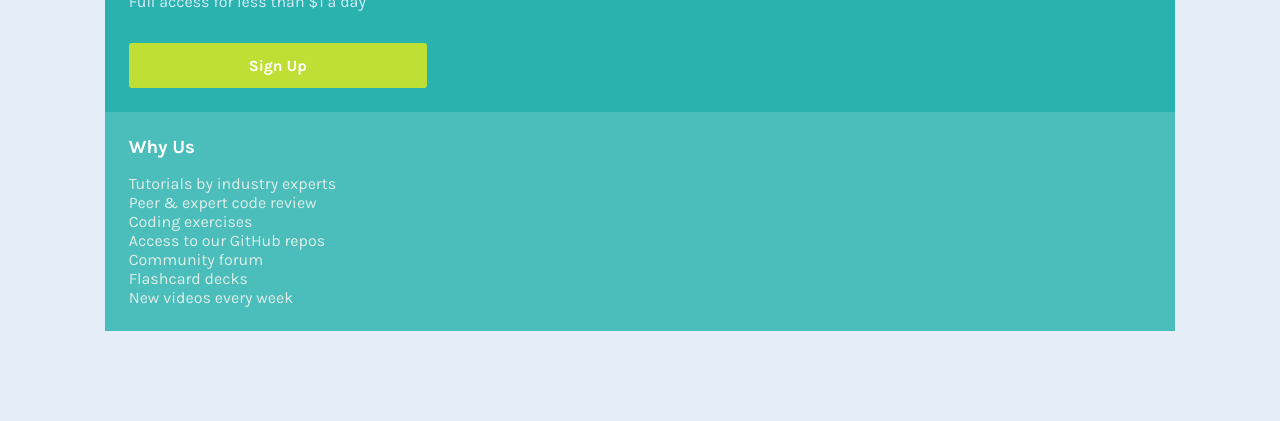
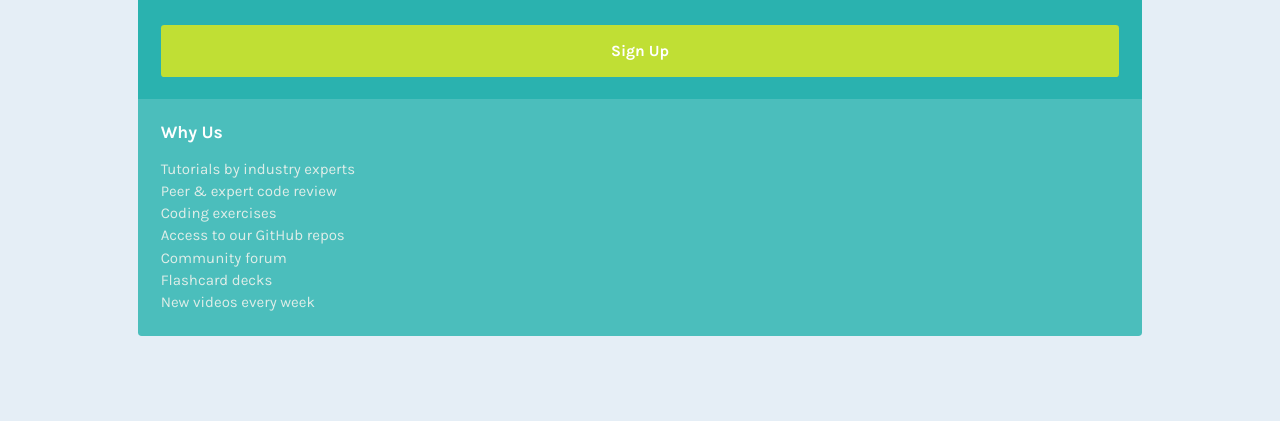
Before and after one commit to LordBogglesworth/single-price-grid-component-master, a plain HTML site: page index.html in a window 1280 px wide. Shown: the part 379-800 px from the top of the page. Drawn offline with Linux system fonts and the light colour scheme.

Commit message:
fourth commit

```diff
--- a/css/master.css
+++ b/css/master.css
@@ -33,11 +33,15 @@ body {
   align-items: center;
   justify-content: center;
   padding: 2em;
+  font-size: 15px;
 }
 
 .main-card {
-  border-radius: 1em;
+  border-radius: 0.25em;
   text-align: left;
+  overflow: hidden;
+  min-height: 15em;
+  min-width: 17.5625em;
 }
 
 .panel {
@@ -78,9 +82,6 @@ body {
   color: var(--clr-primary-white);
 }
 
-.panel {
-}
-
 /* Bottom Left Div */
 .monthly-subscription {
   background: var(--clr-primary-cyan);
@@ -103,11 +104,15 @@ body {
 
 .sign-up-btn {
   background: var(--clr-primary-yellow);
-  padding: 1em 9em;
+  padding-top: 1.25em;
+  padding-bottom: 1.25em;
+  width: 100%;
   border: 0;
   border-radius: 0.25em;
   color: var(--clr-primary-white);
   font-family: inherit;
+  white-space: nowrap;
+  display: inline-block;
 }
 
 /* Bottom Right Div */
@@ -118,4 +123,5 @@ body {
 .feature-list {
   list-style-type: none;
   color: hsl(160, 29%, 90%);
+  line-height: 2.5ch;
 }
```
